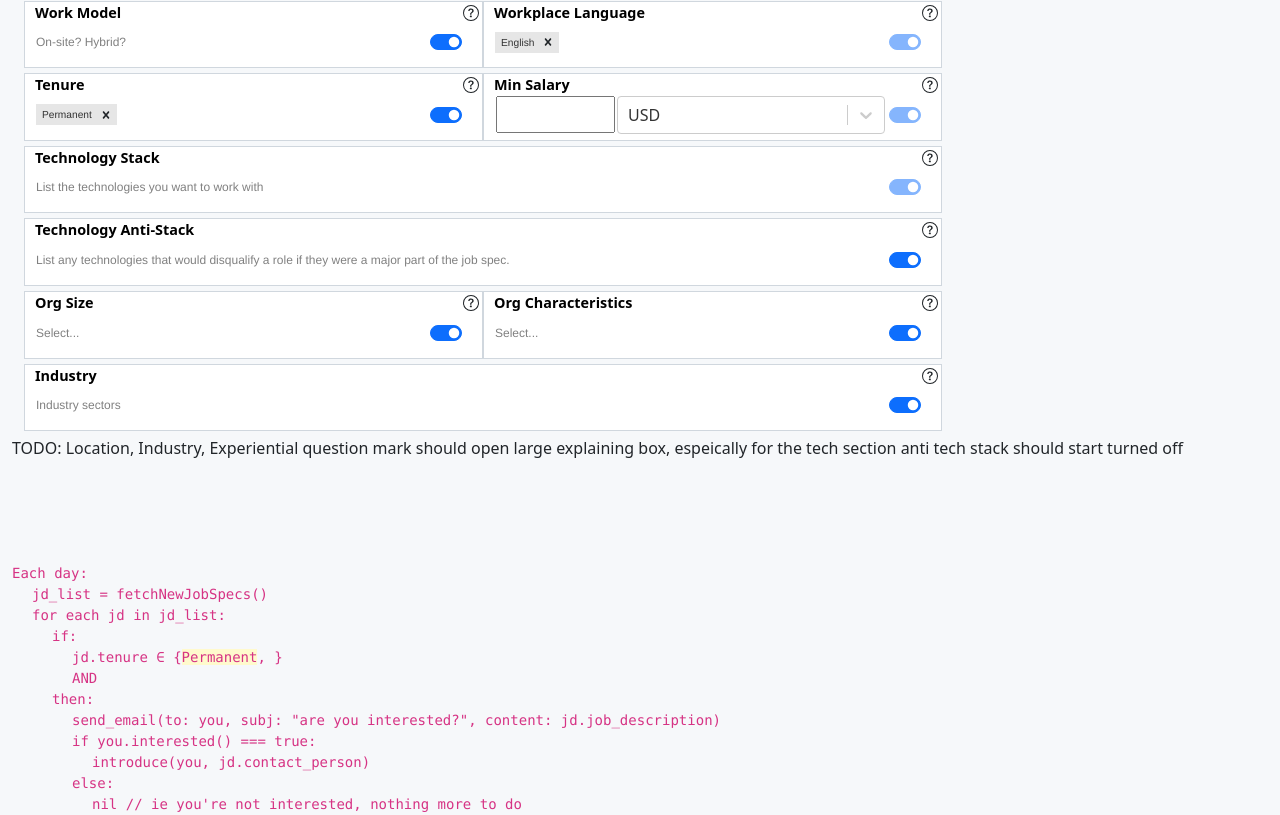
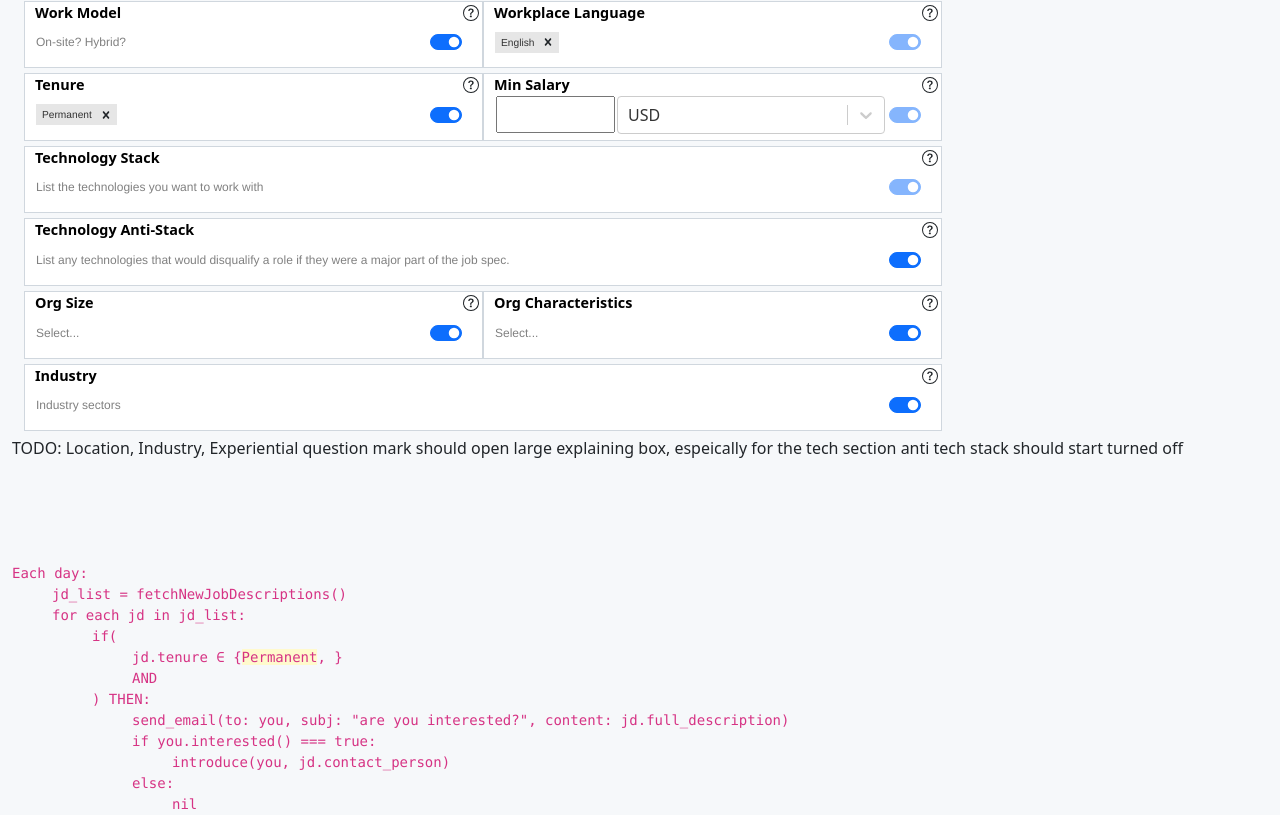
Before and after one commit to tammer/bootstrap-practice, a React (Create React App) app: page /requirements in a window 1280 px wide. Shown: the part 204-1019 px from the top of the page. Built offline with nearby package versions, Linux system fonts and the light colour scheme.

Commit message:
salary to state

```diff
--- a/src/App.css
+++ b/src/App.css
@@ -48,7 +48,7 @@ body {
 }
 
 .code-indent {
-  margin-left: 20px;
+  margin-left: 40px;
 }
 
 .attribute {
--- a/src/components/SalarySelector.js
+++ b/src/components/SalarySelector.js
@@ -2,6 +2,7 @@ import Col from "react-bootstrap/Col";
 import Row from "react-bootstrap/Row";
 import Select from "react-select";
 
+const SalarySelector = ({ id, handler }) => {
   function handleInput(e) {
     let temp = e.target.value.replace(/\D/g, "");
     if (temp.length > 6) {
@@ -9,9 +10,9 @@ function handleInput(e) {
     }
     temp = temp.toString().replace(/\B(?=(\d{3})+(?!\d))/g, ",");
     e.target.value = temp;
+    handler(id, [{ label: temp, value: temp }]);
   }
 
-const SalarySelector = () => {
   return (
     <Row>
       <Col sm="auto" style={{ paddingRight: "0px" }}>
--- a/src/pages/requirements.jsx
+++ b/src/pages/requirements.jsx
@@ -28,6 +28,7 @@ const Requirements = () => {
     Tenure: { suffix: "tenure", comparison: "∈" },
     TechStack: { suffix: "tech_stack", comparison: "⊇" },
     Industry: { suffix: "industry", comparison: "∈" },
+    Salary: { suffix: "salary", comparison: ">=" },
   };
   function makeCondition(id, isLast = false) {
     if (
@@ -42,6 +43,15 @@ const Requirements = () => {
         <span className="attribute">{e["label"]}</span>,&nbsp;
       </span>
     ));
+    if (id === "Salary") {
+      return (
+        <div>
+          jd.salary >= ${formState[id]["attributes"][0]["label"]}
+          <br />
+          AND
+        </div>
+      );
+    }
     return (
       <>
         <div>
@@ -153,7 +163,7 @@ const Requirements = () => {
                 handleActive={updateActive}
                 title="Min Salary"
                 togglable={false}
-                selector={<SalarySelector />}
+                selector={<SalarySelector id="Salary" handler={updateState} />}
                 helper="Enter the minimum salary you would consider. If you love your current job, put a high number in here!"
               />
             </Col>
@@ -252,22 +262,23 @@ const Requirements = () => {
             <div className="code-indent"></div>
             Each day:
             <div className="code-indent">
-              jd_list = fetchNewJobSpecs()
+              jd_list = fetchNewJobDescriptions()
               <br />
               for each jd in jd_list:
               <div className="code-indent">
-                if:
+                if({makeCondition("Role")}
                 <div className="code-indent">{makeCondition("Role")}</div>
+                <div className="code-indent">{makeCondition("Salary")}</div>
                 <div className="code-indent">{makeCondition("Model")}</div>
                 <div className="code-indent">{makeCondition("Tenure")}</div>
                 <div className="code-indent">{makeCondition("TechStack")}</div>
                 <div className="code-indent">
                   {makeCondition("Industry", true)}
                 </div>
-                then:
+                ) THEN:
                 <div className="code-indent">
                   send_email(to: you, subj: "are you interested?", content:
-                  jd.job_description){" "}
+                  jd.full_description){" "}
                 </div>
                 <div className="code-indent">
                   if you.interested() === true:
@@ -275,9 +286,7 @@ const Requirements = () => {
                     introduce(you, jd.contact_person)
                   </div>
                   else:
-                  <div className="code-indent">
-                    nil // ie you're not interested, nothing more to do
-                  </div>
+                  <div className="code-indent">nil</div>
                 </div>
               </div>
             </div>
@@ -601,4 +610,5 @@ const defaultStates = {
   OrgSize: { active: true, attributes: [] },
   OrgChars: { active: true, attributes: [] },
   Industry: { active: true, attributes: [] },
+  Salary: { active: true, attributes: [] },
 };
```
Lines whose indentation alone changed are shown as unchanged.
